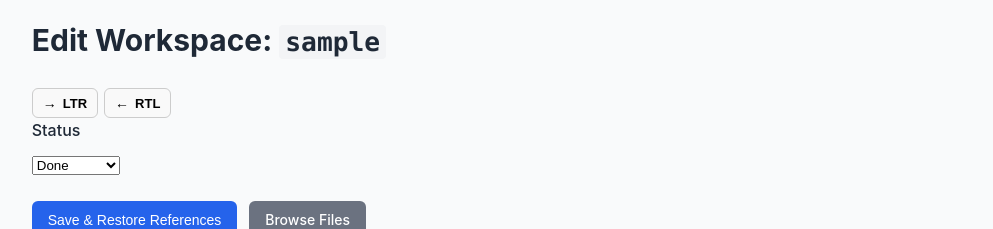
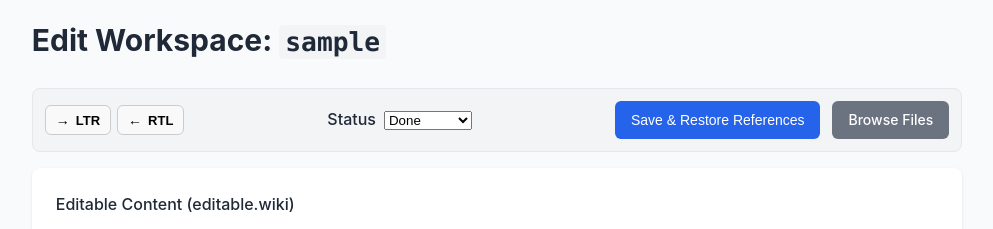
Before and after one commit to MrIbrahem/WikiHelper, a Flask app: template src/templates/edit.html in a window 1280 px wide. Shown: the part 65-294 px from the top of the page, without its empty margins (143-1136 px from the left). Run offline with Flask 3, Linux system fonts and the light colour scheme; the template is opened without the code that fills it: most values are stand-ins (such as "Sample title", 1, 10 or a date in 2020); some libraries are stand-ins or nearby versions.

Commit message:
Add and style editor toolbar in edit form
Introduced a new .editor-toolbar container in the edit.html template to group direction switch, status selector, and form actions. Added corresponding CSS for layout, spacing, and appearance improvements to enhance the editor's UI consistency and usability.

```diff
--- a/src/static/style.css
+++ b/src/static/style.css
@@ -270,6 +270,34 @@ textarea.editor {
     line-height: 1.5;
 }
 
+.editor-toolbar {
+    display: flex;
+    align-items: center;
+    justify-content: space-between;
+    gap: 1rem;
+    margin-bottom: 1rem;
+    background: #f3f4f6;
+    padding: 0.75rem;
+    border-radius: 0.5rem;
+    border: 1px solid var(--border-color);
+}
+
+.editor-toolbar .form-group {
+    margin-bottom: 0;
+    display: flex;
+    align-items: center;
+    gap: 0.5rem;
+}
+
+.editor-toolbar .form-group label {
+    margin-bottom: 0;
+    white-space: nowrap;
+}
+
+.editor-toolbar .form-actions {
+    margin-top: 0;
+}
+
 /* Preview Section */
 .preview-section {
     margin-top: 2rem;
--- a/src/templates/edit.html
+++ b/src/templates/edit.html
@@ -28,11 +28,12 @@
 </p> -->
 
 <form method="POST">
+    <div class="editor-toolbar">
         <div class="dir-switch">
-        <button class="dir-btn" onclick="changeDirection('ltr')" title="Left to Right">
+            <button type="button" class="dir-btn" onclick="changeDirection('ltr')" title="Left to Right">
                 <span class="icon">→</span> LTR
             </button>
-        <button class="dir-btn" onclick="changeDirection('rtl')" title="Right to Left">
+            <button type="button" class="dir-btn" onclick="changeDirection('rtl')" title="Right to Left">
                 <span class="icon">←</span> RTL
             </button>
         </div>
@@ -50,6 +51,8 @@
             <button type="submit" class="btn btn-primary">Save &amp; Restore References</button>
             <a href="{{ url_for('browse_workspace', slug=slug) }}" class="btn btn-secondary">Browse Files</a>
         </div>
+    </div>
+
     <div class="edit-form">
         <input type="hidden" name="csrf_token" value="{{ csrf_token() }}">
 
```
Lines whose indentation alone changed are shown as unchanged.
